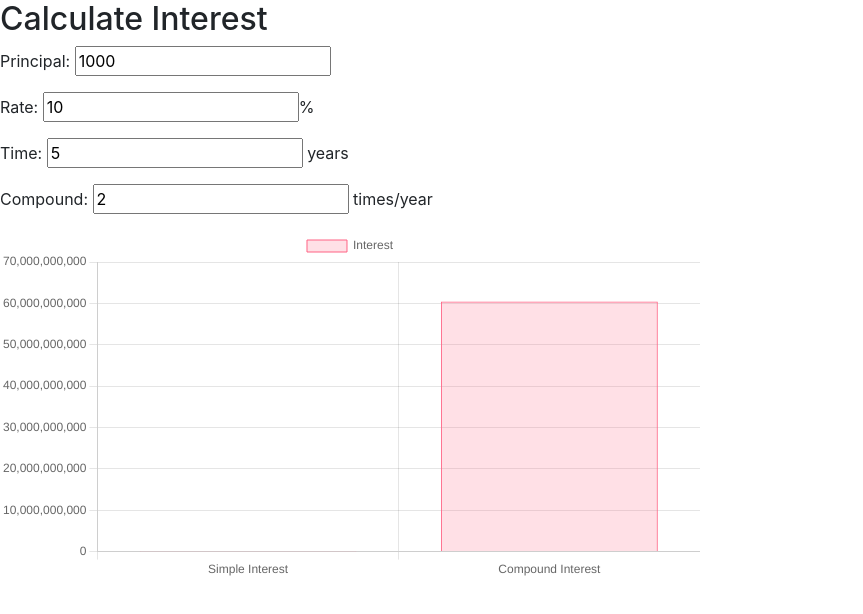
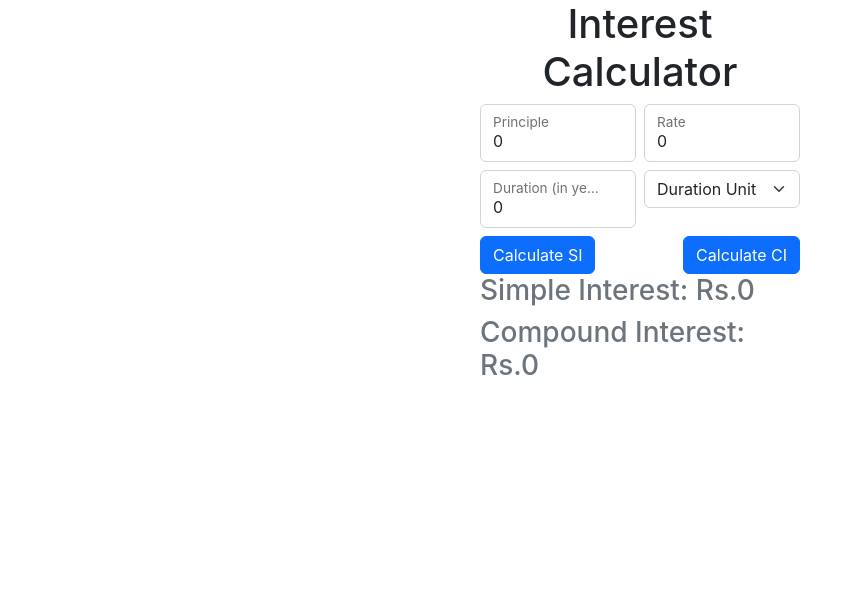
Before and after one commit to tejasvee-appsdeployer/si-ci-graph, a React (Create React App) app: page / in a window 1280 px wide. Shown: the top 614 px of the page, without its empty margins (0-863 px from the left). Built offline with nearby package versions, Linux system fonts and the light colour scheme.

Commit message:
Styled SI and CI calculator and added duration units

```diff
--- a/package.json
+++ b/package.json
@@ -8,6 +8,7 @@
     "@testing-library/user-event": "^13.5.0",
     "chart.js": "^4.1.1",
     "react": "^18.2.0",
+    "react-bootstrap": "^2.7.0",
     "react-chartjs-2": "^5.1.0",
     "react-dom": "^18.2.0",
     "react-scripts": "5.0.1",
--- a/src/App.css
+++ b/src/App.css
@@ -1,5 +1,6 @@
 .App {
-  text-align: center;
+	width: 25%;
+	margin: auto;
 }
 
 .App-logo {
--- a/src/App.js
+++ b/src/App.js
@@ -1,5 +1,6 @@
 import React, { useState } from "react";
-import CalculateInterest from "./components/Graph";
+import "./App.css";
+import { Button, Col, FloatingLabel, Form, Row } from "react-bootstrap";
 
 const App = () => {
 	const [principal, setPrincipal] = useState(0);
@@ -7,58 +8,95 @@ const App = () => {
 	const [duration, setDuration] = useState(0);
 	const [simpleInterest, setSimpleInterest] = useState(0);
 	const [compoundInterest, setCompoundInterest] = useState(0);
+	const [unit, setUnit] = useState("year");
 
 	const calculateSimpleInterest = () => {
+		if (unit === "months") {
+			setUnit("years");
+			setDuration(duration / 12);
+		}
 		setSimpleInterest((principal * rate * duration) / 100);
 	};
 
 	const calculateCompoundInterest = () => {
+		if (unit === "months") {
+			setUnit("years");
+			setDuration(duration / 12);
+		}
 		setCompoundInterest(principal * (1 + rate / 100) ** duration - principal);
 	};
 
 	return (
-		// 	<div>
-		// 		<h1>Simple Interest Calculator</h1>
-		// 		<label>
-		// 			Principal:
-		// 			<input
-		// 				type="number"
-		// 				value={principal}
-		// 				onChange={(e) => setPrincipal(e.target.value)}
-		// 			/>
-		// 		</label>
-		// 		<br />
-		// 		<label>
-		// 			Rate:
-		// 			<input
-		// 				type="number"
-		// 				value={rate}
-		// 				onChange={(e) => setRate(e.target.value)}
-		// 			/>
-		// 		</label>
-		// 		<br />
-		// 		<label>
-		// 			Duration:
-		// 			<input
-		// 				type="number"
-		// 				value={duration}
-		// 				onChange={(e) => setDuration(e.target.value)}
-		// 			/>
-		// 		</label>
-		// 		<br />
-		// 		<button onClick={calculateSimpleInterest}>
-		// 			Calculate Simple Interest
-		// 		</button>
-		// 		<br />
-		// 		<button onClick={calculateCompoundInterest}>
-		// 			Calculate Compound Interest
-		// 		</button>
-		// 		<br />
-		// 		<h2>Simple Interest: {simpleInterest}</h2>
-		// 		<h2>Compound Interest: {compoundInterest}</h2>
-		// 	</div>
-		<div>
-			<CalculateInterest />
+		<div className="App">
+			<h1 className="text-center">Interest Calculator</h1>
+			<Form>
+				<Row className="g-2">
+					<Col md>
+						<FloatingLabel
+							className="mb-2"
+							controlId="floatingInput"
+							label="Principle"
+						>
+							<Form.Control
+								type="number"
+								value={principal}
+								onChange={(e) => setPrincipal(e.target.value)}
+							/>
+						</FloatingLabel>
+					</Col>
+					<Col md>
+						<FloatingLabel
+							className="mb-2"
+							controlId="floatingInput"
+							label="Rate"
+						>
+							<Form.Control
+								type="number"
+								value={rate}
+								onChange={(e) => setRate(e.target.value)}
+							/>
+						</FloatingLabel>
+					</Col>
+				</Row>
+				<Row className="g-2">
+					<Col md>
+						<FloatingLabel
+							className="mb-2"
+							controlId="floatingInput"
+							label={`Duration (in ${unit})`}
+						>
+							<Form.Control
+								type="number"
+								value={duration}
+								onChange={(e) => setDuration(e.target.value)}
+							/>
+						</FloatingLabel>
+					</Col>
+					<Col md>
+						<Form.Select
+							className="mb-2"
+							label="Unit Type"
+							onChange={(e) => setUnit(e.target.value)}
+						>
+							<option value="years">Duration Unit</option>
+							<option value="years">Years</option>
+							<option value="months">Months</option>
+						</Form.Select>
+					</Col>
+				</Row>
+				<div className="d-flex justify-content-between">
+					<Button variant="primary" onClick={calculateSimpleInterest}>
+						Calculate SI
+					</Button>
+					<Button variant="primary" onClick={calculateCompoundInterest}>
+						Calculate CI
+					</Button>
+				</div>
+				<Form.Text>
+					<h3>Simple Interest: Rs.{simpleInterest}</h3>
+					<h3>Compound Interest: Rs.{compoundInterest}</h3>
+				</Form.Text>
+			</Form>
 		</div>
 	);
 };
--- a/src/components/Graph.js
+++ b/src/components/Graph.js
@@ -1,6 +1,6 @@
 import React, { useState } from "react";
 import { Bar } from "react-chartjs-2";
-import { Char as ChartJS } from "chart.js/auto";
+import { Chart as ChartJS } from "chart.js/auto";
 
 const CalculateInterest = () => {
 	const [principal, setPrincipal] = useState(1000);
@@ -19,16 +19,16 @@ const CalculateInterest = () => {
 	};
 
 	const data = {
-		labels: ["Simple Interest", "Compound Interest"],
+		labels: ["Simple Interest"],
 		datasets: [
 			{
-				label: "Interest",
+				label: "Simple Interest",
 				backgroundColor: "rgba(255,99,132,0.2)",
 				borderColor: "rgba(255,99,132,1)",
 				borderWidth: 1,
 				hoverBackgroundColor: "rgba(255,99,132,0.4)",
 				hoverBorderColor: "rgba(255,99,132,1)",
-				data: [calculateSI(), calculateCI()],
+				data: [calculateSI()],
 			},
 		],
 	};
```
Also changed, not shown: 1 other file (tests, documents, lock files or other folders). Lines whose indentation alone changed are shown as unchanged.
